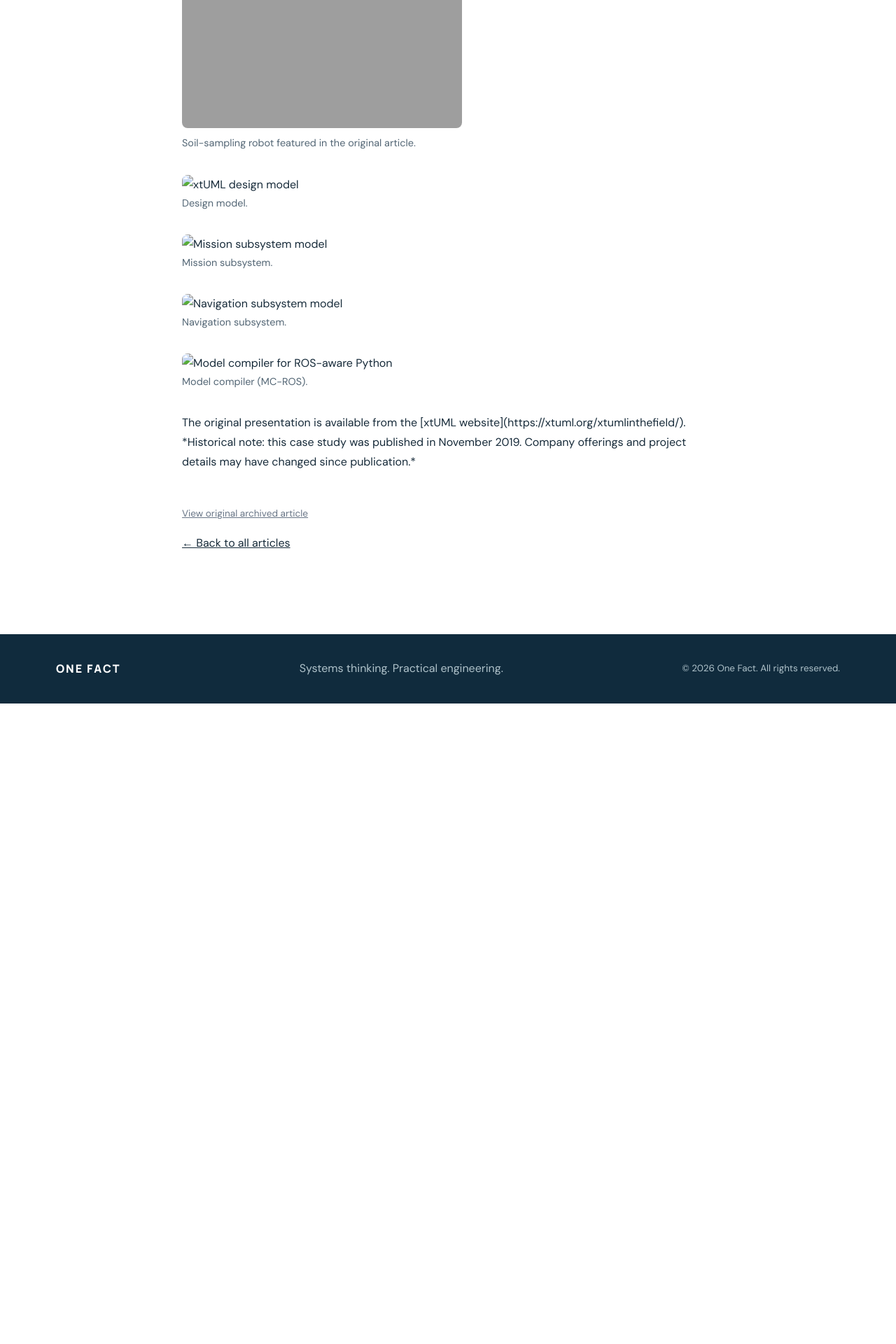
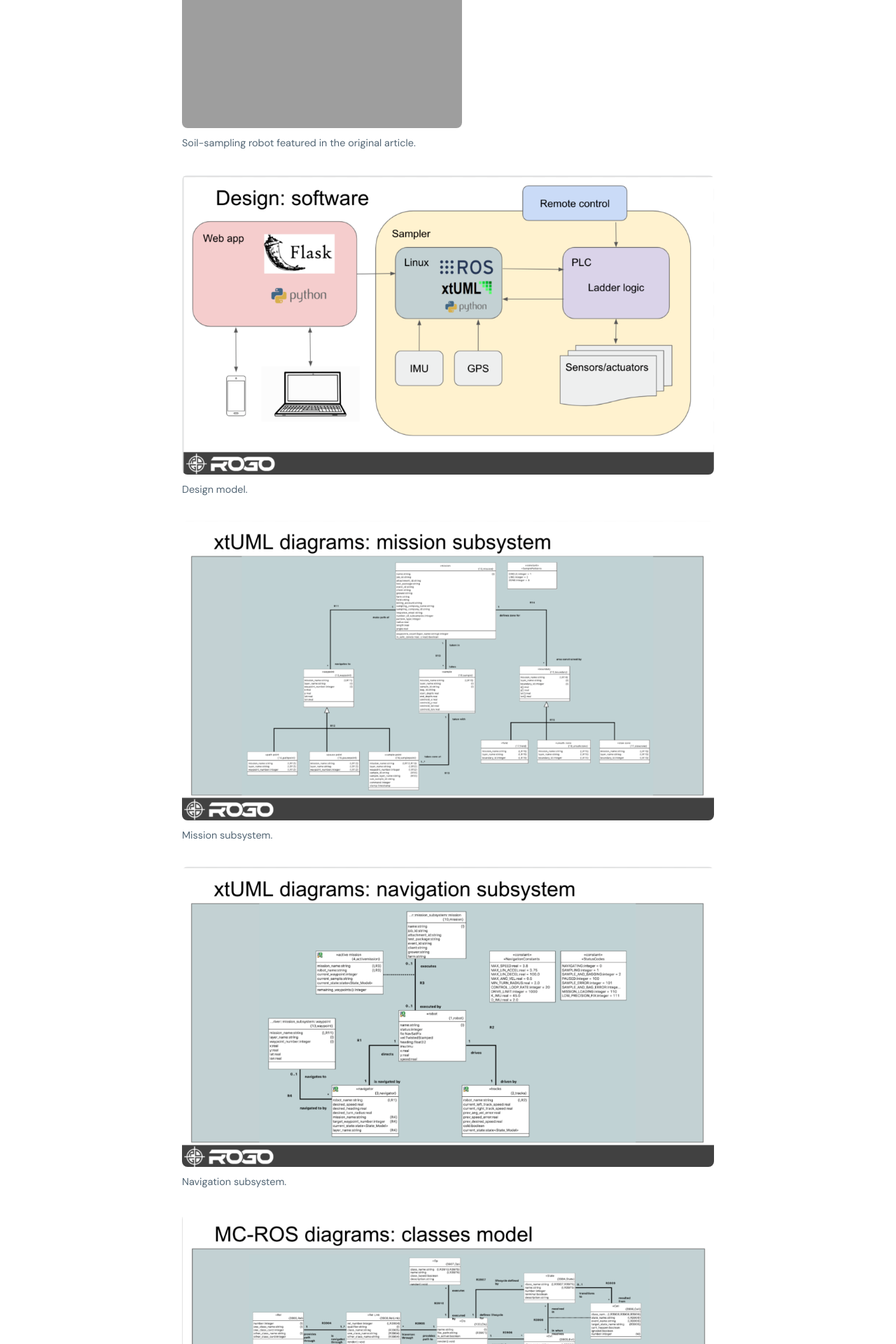
Before and after one commit to xtuml/onefactinc, a Jekyll site: the page built from _articles/xtuml-in-the-field.html, in a window 1280 px wide. Shown: the part 885-2805 px from the top of the page at 70% size. Built offline with Jekyll 4.4.1, drawn with Linux system fonts in a browser that asks for light colours; before the commit the page ends 1890 px from its top, so only the background shows below that.

Commit message:
Use locally hosted article images

```diff
--- a/_articles/xtuml-in-the-field.html
+++ b/_articles/xtuml-in-the-field.html
@@ -17,22 +17,22 @@ xtUML was used in the enhanced GPS navigation, inertial guidance, and robotic co
 </figure>
 
 <figure>
-  <img src="https://xtuml.github.io/onefactnet/wp-content/uploads/2019/11/image-1024x577-6913326.png" alt="xtUML design model" loading="lazy">
+  <img src="{{ '/assets/images/image-1024x577-6913326.png' | relative_url }}" alt="xtUML design model" loading="lazy">
   <figcaption>Design model.</figcaption>
 </figure>
 
 <figure>
-  <img src="https://xtuml.github.io/onefactnet/wp-content/uploads/2019/11/image-1-1024x577-9950624.png" alt="Mission subsystem model" loading="lazy">
+  <img src="{{ '/assets/images/image-1-1024x577-9950624.png' | relative_url }}" alt="Mission subsystem model" loading="lazy">
   <figcaption>Mission subsystem.</figcaption>
 </figure>
 
 <figure>
-  <img src="https://xtuml.github.io/onefactnet/wp-content/uploads/2019/11/image-2-1024x578-1908639.png" alt="Navigation subsystem model" loading="lazy">
+  <img src="{{ '/assets/images/image-2-1024x578-1908639.png' | relative_url }}" alt="Navigation subsystem model" loading="lazy">
   <figcaption>Navigation subsystem.</figcaption>
 </figure>
 
 <figure>
-  <img src="https://xtuml.github.io/onefactnet/wp-content/uploads/2019/11/image-3-1024x576-4395604.png" alt="Model compiler for ROS-aware Python" loading="lazy">
+  <img src="{{ '/assets/images/image-3-1024x576-4395604.png' | relative_url }}" alt="Model compiler for ROS-aware Python" loading="lazy">
   <figcaption>Model compiler (MC-ROS).</figcaption>
 </figure>
 
```
